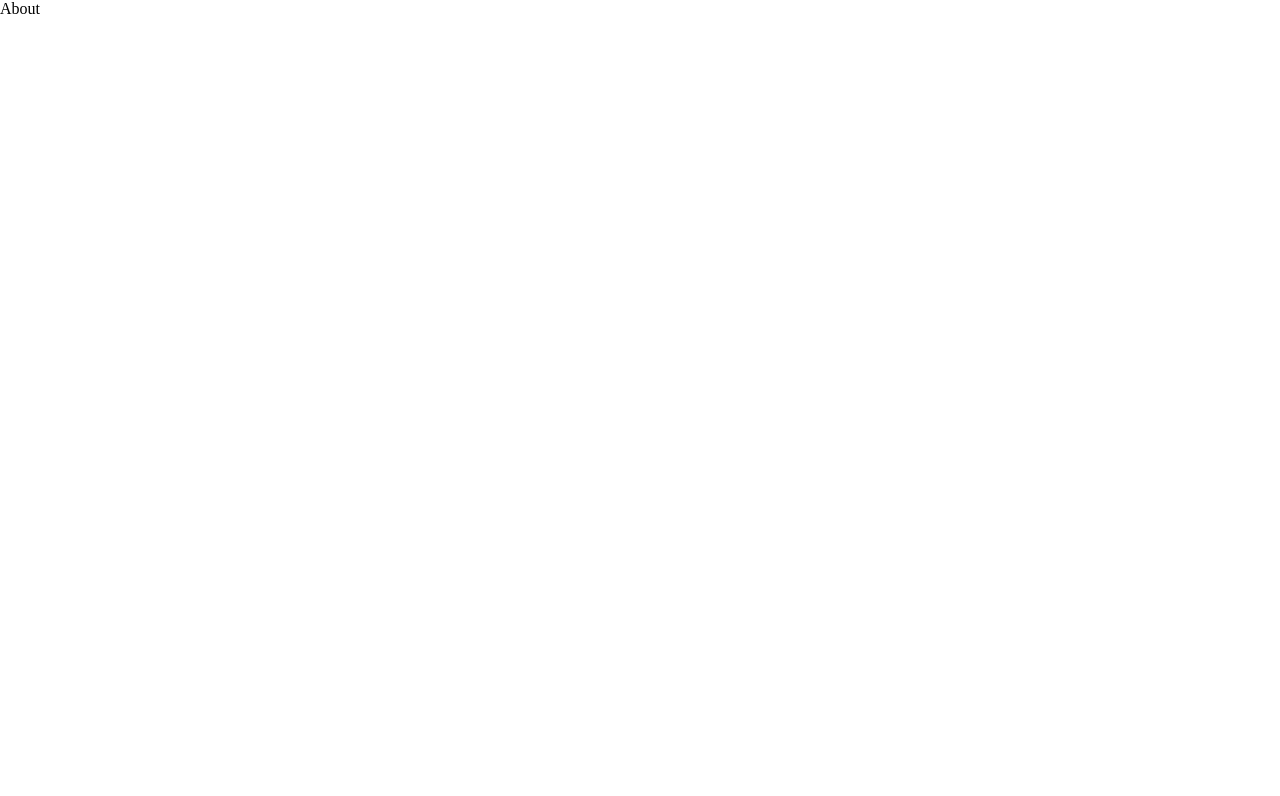
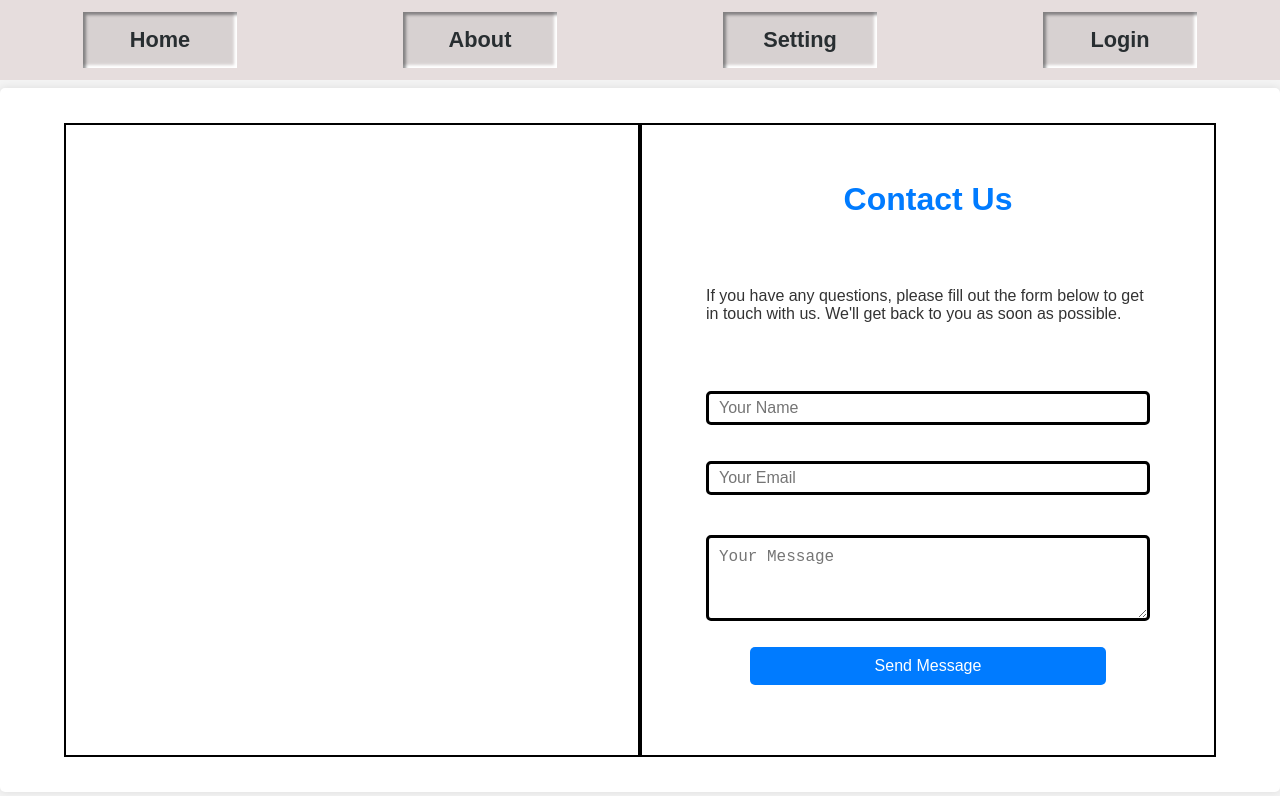
Before and after one commit to vishal730466/digiBooks, a Next.js app: page /about in a window 1280 px wide. Shown: the top 796 px of the page. Built offline with nearby package versions, Linux system fonts and the light colour scheme.

Commit message:
about page

```diff
--- /dev/null
+++ b/src/app/about/about_style.css
@@ -0,0 +1,92 @@
+/* body{
+    margin-top: 10vh;
+    height: 100vh;
+    width: 100vw;
+    background-color: #f4f4f4;
+    color: #333;
+    border: 2px solid;
+} */
+
+.about{
+    font-family: Arial, sans-serif;
+    margin: 0;
+    padding: 0;
+    background-color: #f4f4f4;
+    color: #333;
+    display: flex;
+    height: 100vh;
+    /* border: 2px solid red; */
+}
+.about_con{
+    margin-top: 11vh;
+    height: 88%;
+    width: 100%;
+    /* border: 2px solid blue; */
+
+    display: flex;
+    justify-content: center;
+    align-items: center;
+    background: white;
+    box-shadow: 0px 0px 10px rgba(0, 0, 0, 0.1);
+    border-radius: 5px;
+    overflow: hidden;
+}
+.about_right_side{
+    width: 45vw;
+    height: 90%;
+    padding:1% 5%;
+    display: flex;
+    flex-direction: column;
+    justify-content: space-around;
+    align-items: center;
+    border: 2px solid black;
+    /* background-color: aqua; */
+}
+.about_left_side{
+    height: 90%;
+    width: 45%;
+    border: 2px solid black;
+    /* background-color: pink; */
+}
+input {
+    color: black;
+    width: 100%;
+    height: 10%;
+    margin: 4% 0;
+    padding: 10px;
+    border: 1px solid #ccc;
+    border: solid black;
+    border-radius: 5px;
+    font-size: 16px;
+}
+#message{
+    color: black;
+    width: 100%;
+    height: 25%;
+    margin: 5% 0;
+    padding: 10px;
+    border: 1px solid #ccc;
+    border: solid black;
+    border-radius: 5px;
+    font-size: 16px;
+
+}
+
+
+h1 {
+    margin: 4%;
+    color: #007bff;
+    /* border: 2px solid red; */
+}
+
+.about button {
+    background-color: #007bff;
+    color: white;
+    margin-left: 10%;
+    width: 80%;
+    padding: 10px;
+    border: none;
+    border-radius: 5px;
+    cursor: pointer;
+    font-size: 16px;
+}
--- a/src/app/about/page.js
+++ b/src/app/about/page.js
@@ -1,8 +1,30 @@
 import React from 'react'
+import Nav from '../components/Nav'
+import "./about_style.css"
 
 const About = () => {
   return (
-    <div>About</div>
+    <div className='about'>
+        <Nav/>
+      <div className='about_con'>
+      <div className='about_left_side'></div>
+
+      <div className='about_right_side'>
+      <h1>Contact Us</h1>
+      <p>If you have any questions, please fill out the form below to get in touch with us. We'll get back to you as soon as possible.</p>
+
+            <div>
+            <input type="text" id="name" name="name" placeholder="Your Name" required/>
+            <input type="email" id="email" name="email" placeholder="Your Email" required/>
+                <textarea id="message" name="message" rows="4" placeholder="Your Message" required></textarea>
+                <button type="submit">Send Message</button>
+
+
+              </div>
+
+              </div>
+              </div>
+    </div>
   )
 }
 
--- a/src/app/api/data/route.js
+++ b/src/app/api/data/route.js
@@ -12,7 +12,7 @@ export async function GET(req) {
     const key = url.searchParams.get("book_name");
     const gpageNo = url.searchParams.get("pageNo");
 
-   console.log("query is:", key , gpageNo);
+   console.log("query is:",url, key , gpageNo);
 
     const data = await mySchema.findOne({ book_name: key , pageNo : gpageNo  });
 
--- a/src/app/api/hello/route.js
+++ b/src/app/api/hello/route.js
@@ -7,6 +7,7 @@ export async function GET(){
     await mongoose.connect(connectionStr)
     // const data = await mySchema.find()
     const data = await book_Schema.find()
+    // const a = await showdbs()
     // console.log(data)
     return NextResponse.json({result:data})
 }
@@ -27,7 +28,7 @@ export async function POST(req){
         const {name , password } = payload;
         const find =await user_schema.findOne({name:payload.name})
         if (find) {
-            console.log("find is ",find);
+            console.log("user found ",find);
            return  NextResponse.json({success:"exist"})
         } else {
             result = new user_schema({name,password})
--- a/src/app/components/Nav.js
+++ b/src/app/components/Nav.js
@@ -11,6 +11,7 @@ import LogOut from './logOut'
 
 import { IoMdHome } from "react-icons/io";
 import { ImCross } from "react-icons/im";
+import Skeleton from './skeleton/page'
 
 export const Nav = () => {
   const divRef = useRef(null);
@@ -66,6 +67,9 @@ export const Nav = () => {
     }
   }
 
+  if(width==1000){
+    return(<div></div>)
+  }
   if (width > 400) {
     return (
 
--- a/src/app/components/nav_style.css
+++ b/src/app/components/nav_style.css
@@ -36,32 +36,28 @@
 }
 
 .ml1{
-
-   position: relative;
+  border: solid;
    /* bottom: 100px; */
    /* left: 100px; */
 }
 .ml2{
-    /*border: 2px solid; */
-    position: relative;
+    border: 2px solid;
     /* bottom: 40px; */
     /* left: 100px; */
  }
  .ml3{
-     /* border: 2px solid; */
-    position: relative;
+     border: 2px solid;
     /* bottom: -20px; */
     /* left: 100px; */
  }
  .ml4{
-   /*border: 2px solid; */
-  position: relative;
+   border: 2px solid;
   /* bottom: -80px; */
   /* left: 100px; */
 }
 
  .ml1 , .ml2 ,.ml3 , .ml4{
-   /* position: absolute; */
+   position: relative;
   /* display: none; */
   border-radius: 50%;
    display: flex;
@@ -138,14 +134,14 @@
 /* ----------signUP-------------- */
   .div_center{
     position: absolute;
-    /* top: 20vh; */
-    height:33vw;
-    width: 60vh;
+    top: 8vh;
+    height:70vh;
+    width: 30vw;
     /* border: 2px solid black; */
     background-color:  #503a3a;
     color: #f1f443;
     /* margin-left: calc(50vw - 200px); */
-    margin-top: 55vh;
+    /* margin-top: 65vh; */
     display: flex;
     flex-direction: column;
     /* justify-content: space-around; */
--- a/src/app/components/skeleton/page.js
+++ b/src/app/components/skeleton/page.js
@@ -6,15 +6,15 @@ const Skeleton = () => {
 
   return (
     <div>
-    {/* <header>
+    <header>
       <br/>
       <div className="navbar">
-        <button></button>
-        <button></button>
-        <button></button>
-        <button></button>
+        <div className='h'></div>
+        <div className='h'></div>
+        <div className='h'></div>
+        <div className='h'></div>
       </div>
-    </header> */}
+    </header>
     <main className="skeleton-grid">
       <div className="skeleton-box"></div>
       <div className="skeleton-box"></div>
@@ -24,10 +24,10 @@ const Skeleton = () => {
       <div className="skeleton-box"> </div>
       <div className="skeleton-box"></div>
       <div className="skeleton-box"> </div>
+      {/* <div className="skeleton-box"> </div>
       <div className="skeleton-box"> </div>
       <div className="skeleton-box"> </div>
-      <div className="skeleton-box"> </div>
-      <div className="skeleton-box"> </div>
+      <div className="skeleton-box"> </div> */}
 
     </main>
     {/* {mydata.map((item, index) => (
--- a/src/app/components/skeleton/skeleton.css
+++ b/src/app/components/skeleton/skeleton.css
@@ -17,7 +17,9 @@
     max-width: 1500px;
   }
 
-  /* button {
+  .h{
+    height: 30%;
+    width: 10%;
     background: linear-gradient(145deg, #d1c7bf, #f2e9e4);
     border: none;
     padding: 12px 25px;
@@ -25,7 +27,7 @@
     border-radius: 5px;
     box-shadow: 2px 2px 4px #b8b0ac, -2px -2px 4px #ffffff;
     cursor: pointer;
-  } */
+  }
 
   button:hover {
     background-color: #ddd3ce;
@@ -36,9 +38,9 @@
     display: grid;
     grid-template-columns: repeat(4, 1fr); /* 4 boxes per column */
     gap: 20px;
-    margin: 20px;
+    margin-top: 10vh;
     padding: 20px;
-    border: 2px solid#000;
+    /* border: 2px solid#000; */
   }
 
   /* Skeleton boxes */
--- a/src/app/components/view_book/[one]/[two]/style.css
+++ b/src/app/components/view_book/[one]/[two]/style.css
@@ -5,12 +5,12 @@ body{
     display: flex;
     justify-content: center;
     /* align-items: center; */
-    background-color: rgba(106, 106, 104, 0.365);
+    background-color: rgba(62, 62, 60, 0.365);
 }
 
 .con1{
     transform: rotateX(25deg);
-    height: 90vh;
+    height: 95vh;
     width: 85vw;
      /* border: 2px solid black;  */
     /* margin-right: 6vw; */
@@ -93,7 +93,16 @@ body{
 }
 
 /* ------------------------ */
-
+.back_btn{
+    position: absolute;
+    top: -10vh;
+    left: -8vw;
+    margin-top: 1vh;
+    height: 7vh;
+    width: 10vw;
+    /* border: 2px solid black; */
+    /* z-index: 100; */
+}
 .view_mob_con {
     margin-top: 55%;
     /* transform: rotateY(40deg); */
```
Also changed, not shown: src/app/components/book_container/book_container.css (+20 -31 lines), src/app/components/book_container/book_container.js (+14 -13 lines), src/app/components/view_book/[one]/[two]/page.js (+35 -17 lines).
